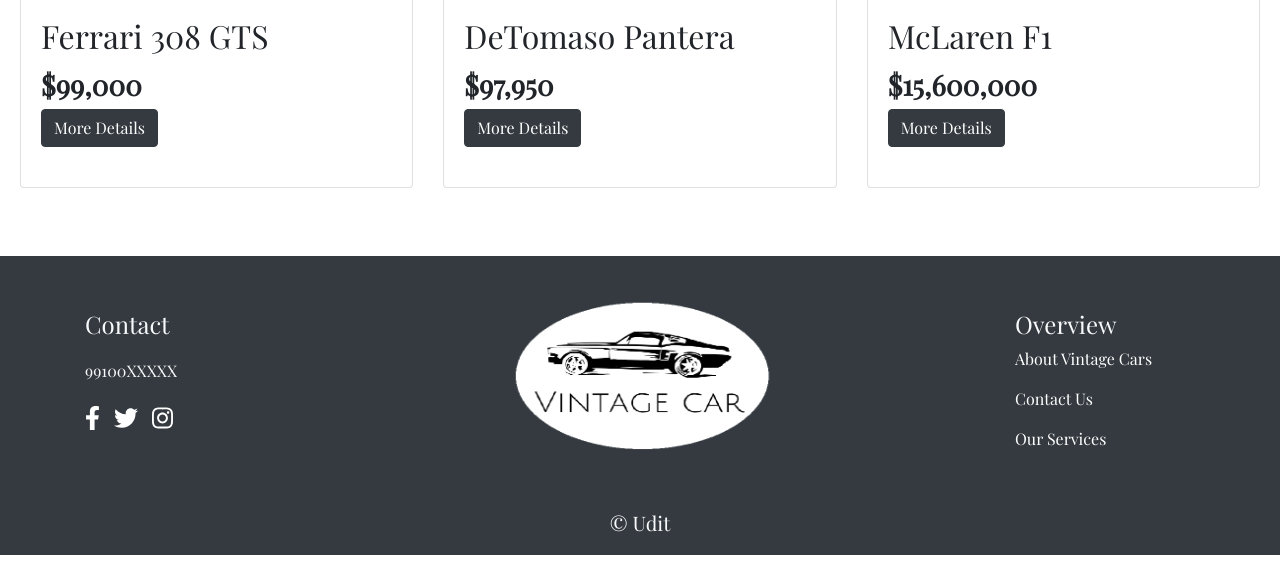
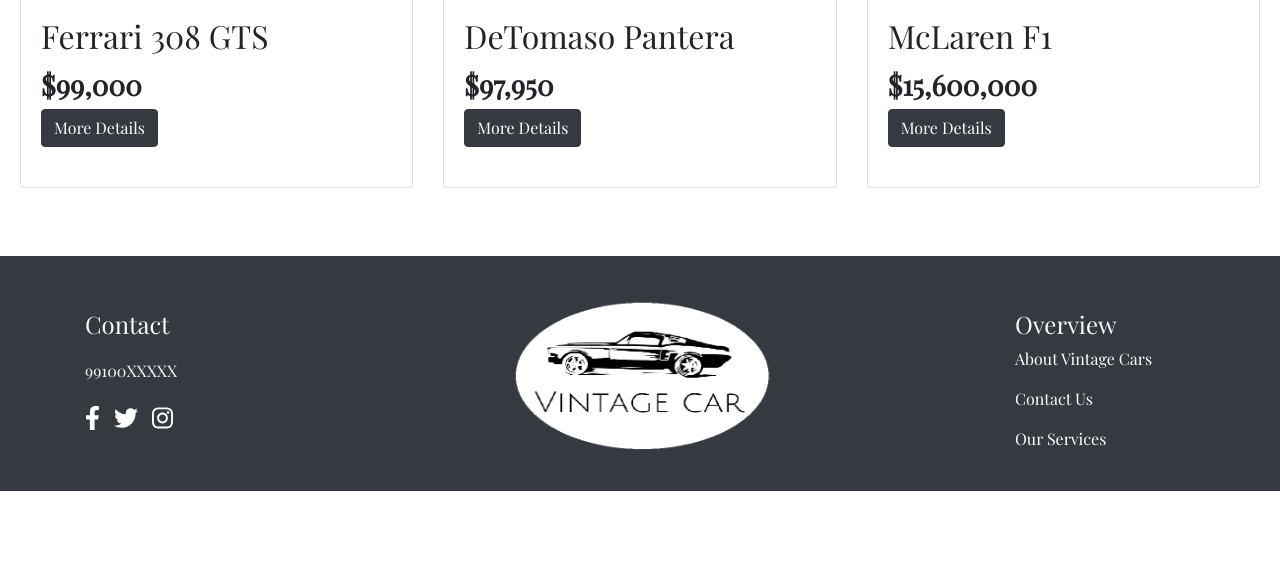
Before and after one commit to udit065/cars-website, a plain HTML site: page index.html in a window 1280 px wide. Shown: the part 3620-4183 px from the top of the page. After the commit the page ends 4111 px from the top, so only its background shows below. Drawn offline with nearby package versions, Linux system fonts and the light colour scheme.

Commit message:
FOOTER CHANGED

```diff
--- a/footer.html
+++ b/footer.html
@@ -38,5 +38,4 @@
         </div>
     </div>
 
-    <h5 align="center" style="padding-bottom: 20px; padding-top: 20px;"> &copy; Udit</h5>
 </footer>
```
Also changed, not shown: script.js (indentation only).
